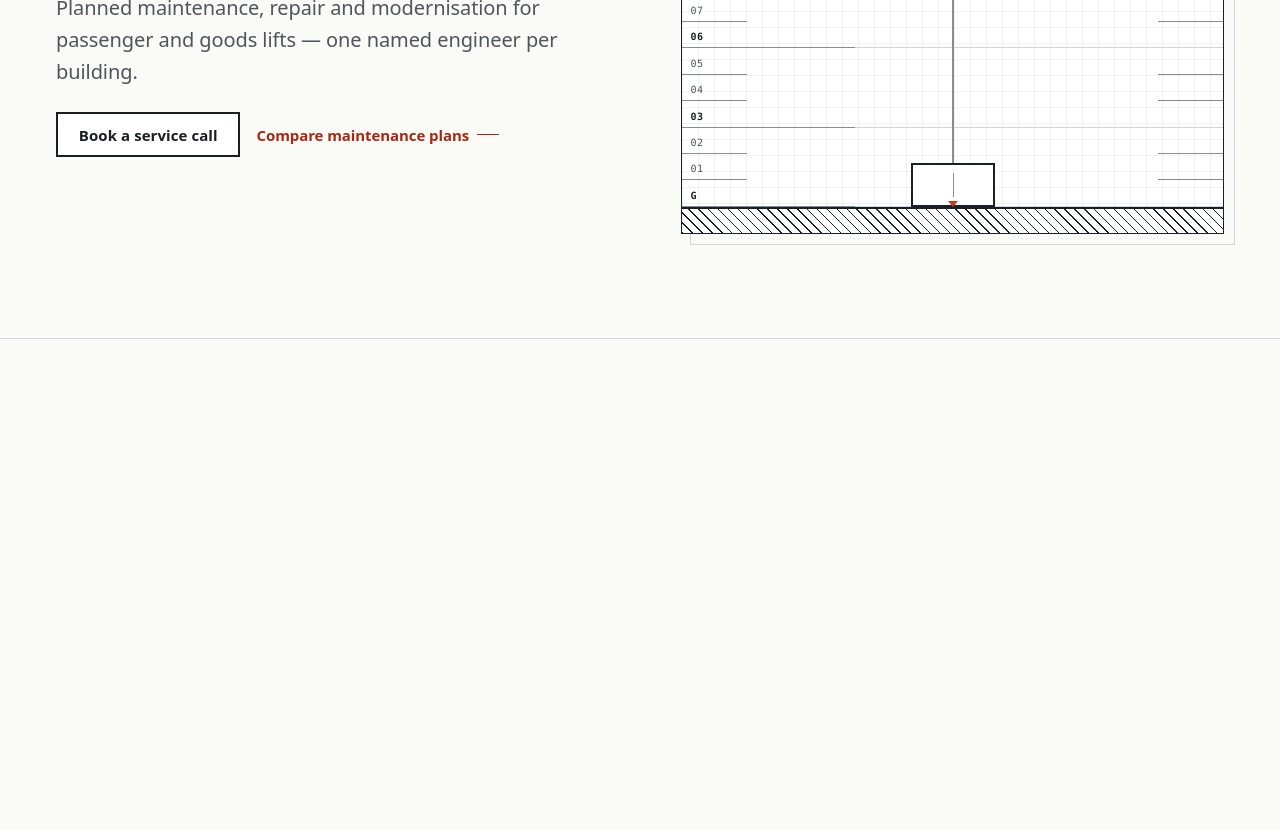
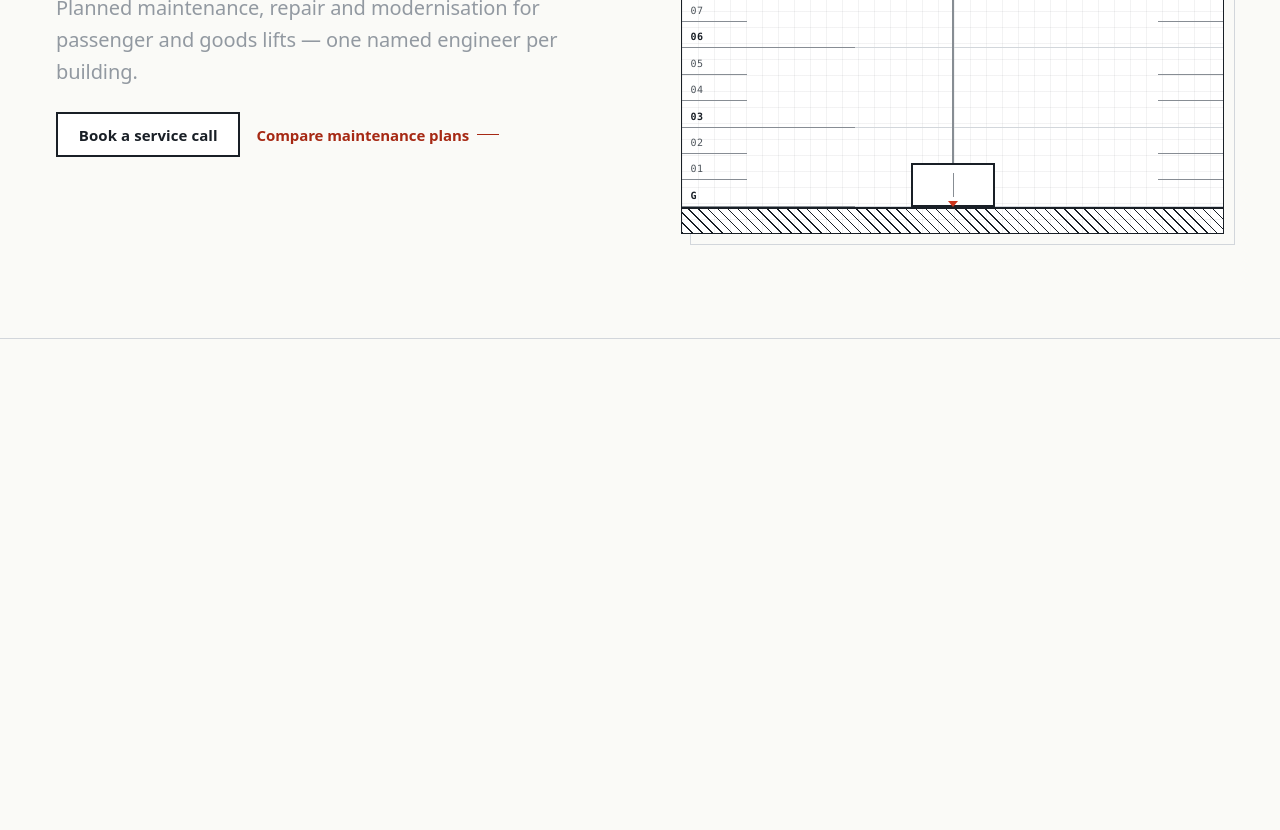
Before and after one commit to eahii/site-quality-rig, a website: page fixture/index.html in a window 1280 px wide. Shown: the part 462-1292 px from the top of the page. Drawn offline with Linux system fonts and the light colour scheme.

Commit message:
demo: break the lede's contrast on purpose, so one gate has a red run to link
THIS BRANCH IS BROKEN ON PURPOSE AND MUST STAY BROKEN. Do not merge it and do
not fix it: the red CI run it produces is the artifact it exists for. A gate
that has never gone red and a gate that cannot go red print the same thing on a
green run, and every claim in this repo's README rests on telling those apart.

The defect is one declaration, in fixture/css/site.css:

    .lede { color: var(--ink-soft) }  ->  .lede { color: oklch(0.68 0.014 252) }

That is the shape this defect really has in a codebase: not a broken build, but
a plausible "soften the intro paragraph" tweak that steps off the measured
palette and writes a one-off grey. It renders as an unremarkable light grey.
Nothing about the page looks wrong.

The gate that catches it is checks/check-contrast.js, which does not look at the
declaration at all — it screenshots the page with every glyph made transparent,
reads the background actually painted under each text rect, and grades the worst
decile of those pixels. Measured on this build, chromium, 2026-08-29 at 44deb74:

    FAIL  chromium se1 index.html [132 nodes (base:115 footer-inverse:16 filled-control:1), 30 unpainted, 0 unresolvable]
            2.75:1 < 4.5 (min 2.75, 16px/400) #hero>div.hero-inner>div.hero-copy>p.lede "Planned maintenance, repair and modernis"

2.75:1 on the page ground and 2.54:1 on the sunk slabs, against the 4.5:1 floor
WCAG AA sets for text at this size and weight. 54 such rows, across all six
pages and all three viewport cells.

One cause, one red checker. The whole one-engine battery was run locally on this
commit's tree before it was pushed:

    links     PASS 231/231   viewports PASS 72/72    contrast FAIL 1/19
    motion    PASS  72/72    harden    PASS 144/144  hero     PASS 8/8
    deploy    PASS   9/9
    battery: 6/7 checkers PASS — FAIL (contrast)

The negative-control step is skipped on this branch by ci.yml, and that is the
baseline rule working rather than an exemption: a control credits a checker's
red on a mutated copy only after that same checker exits 0 on the pristine
build, and on a deliberately broken fixture no baseline can be green.

```diff
--- a/fixture/css/site.css
+++ b/fixture/css/site.css
@@ -146,9 +146,16 @@ code,
   margin: 0;
 }
 
+/* DELIBERATE DEFECT — this branch (demo/failing-gate) exists to be red.
+   The lede's colour was taken off the measured palette above and written as a one-off grey,
+   the way a "soften the intro paragraph" tweak actually reaches a stylesheet. It renders as
+   an unremarkable light grey and measures 2.75:1 on the page ground, 2.54:1 on the sunk
+   slabs, against the 4.5:1 floor WCAG AA sets for text at this size and weight.
+   checks/check-contrast.js is the gate that catches it. Restore the line to
+   `color: var(--ink-soft)` and this branch goes green. */
 .lede {
   font-size: clamp(1rem, 0.94rem + 0.42vw, 1.25rem);
-  color: var(--ink-soft);
+  color: oklch(0.68 0.014 252);
   max-width: 34em;
 }
 
```
